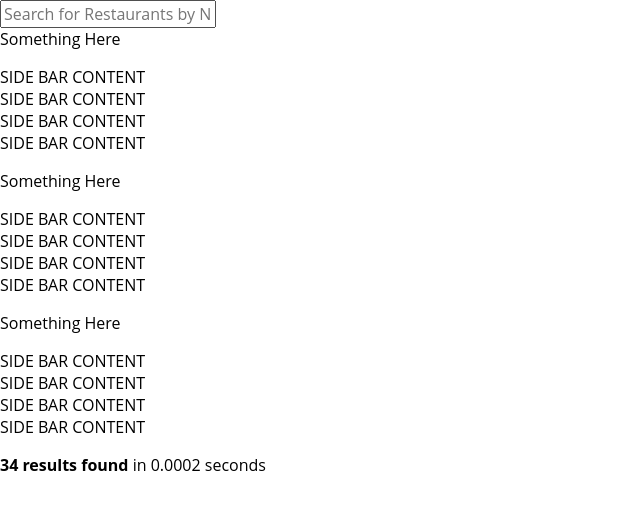
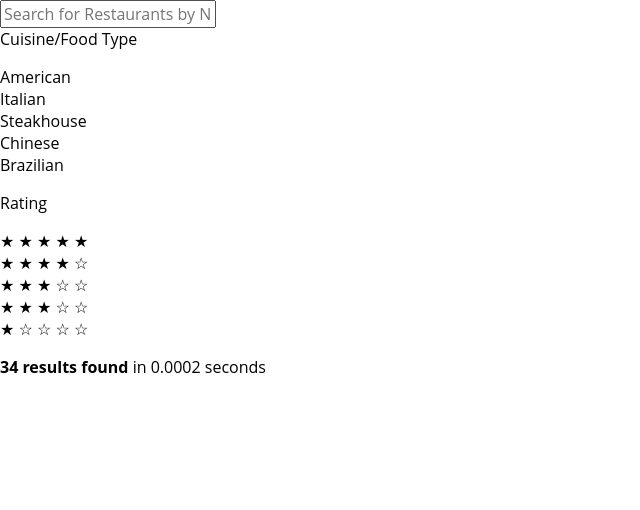
Before and after one commit to Lily-Brown/algolia-takehome, a website: page index.html in a window 1280 px wide. Shown: the whole page, without its empty margins (0-640 px from the left). Drawn offline with nearby package versions, Linux system fonts and the light colour scheme; files that its build step writes are made by us from their sources; a script that the page names is missing.

Commit message:
WIP: algoliasearchHelper approach with name_index

```diff
--- a/assets/js/main.js
+++ b/assets/js/main.js
@@ -1,7 +1,6 @@
 $(function () {
   console.log('Page loaded');
 
-  //Config
   var applicationID = 'VDT23XTJX8';
   var apiKey = '69344a2c6049b250105c46d2893a7c7d';
   var index = 'restaurants';
@@ -11,7 +10,7 @@ $(function () {
   var helper = algoliasearchHelper(client, index);
   var info_helper = algoliasearchHelper(client, info);
 
-  helper.setQueryParameter('hitsPerPage', 10);
+  helper.setQueryParameter('hitsPerPage', 4);
 
   helper.on('result', function(content) {
     content.hits.forEach(function(val,index) {
@@ -24,18 +23,16 @@ $(function () {
         val.food_type = tempHit.food_type;
         val.stars_count = tempHit.stars_count;
         val.price_range = tempHit.price_range;
-        val.dining_style = tempHit.dining_style;
+        val.reviews_count = tempHit.reviews_count;
       });
     })
-    console.log("content:",content);
     renderHits(content);
   });
 
   function renderHits(content) {
     $('#container').html(function() {
       return $.map(content.hits, function(hit) {
-        console.log('hit',hit.food_type);
-        output = hit.food_type
+        output = hit;
         return "<div class='results-div'>" +
                   "<div class='result-img'>" +
                     "<img src='" + hit.image_url + "'>" +
@@ -47,11 +44,13 @@ $(function () {
                       // "RESTAURANT NAME" +
                     "</div>" +
                     "<div class='result-rating'>" +
-                      // "<span class='rating'>4.1 &#9733; &#9733; &#9733; &#9733;</span> &#9734; (1897 reviews)" +
-                      "<span class='rating'>" + hit._highlightResult.food_type + " &#9733; &#9733; &#9733; &#9733;</span> &#9734; (1897 reviews)" +
+                      "<span class='rating'>" + hit.stars_count + " &#9733; &#9733; &#9733; &#9733;</span> &#9734; (" +
+                        hit.reviews_count + " reviews)" +
+                      // "<span class='rating'>" + hit._highlightResult.food_type + " &#9733; &#9733; &#9733; &#9733;</span> &#9734; (1897 reviews)" +
                     "</div>" +
                     "<div class='result-description'>" +
-                      "American | Downtown / Union Square | $31 to $50" +
+                      // "American | Downtown / Union Square | $31 to $50" +
+                      hit.food_type + " | " + hit.neighborhood + " | " + hit.price_range +
                     "</div>" +
                   "</div>" +
                 "</div>";
--- a/index.html
+++ b/index.html
@@ -21,35 +21,36 @@
 
       <div id="side-bar">
         <div class="side-bar-block">
-          <span class="side-bar-heading">Something Here</span>
+          <span class="side-bar-heading">Cuisine/Food Type</span>
           <div class="side-bar-content">
             <p>
-              <div class="side-bar-data">SIDE BAR CONTENT</div>
-              <div class="side-bar-data">SIDE BAR CONTENT</div>
-              <div class="side-bar-data">SIDE BAR CONTENT</div>
-              <div class="side-bar-data">SIDE BAR CONTENT</div>
+              <div class="side-bar-data">American</div>
+              <div class="side-bar-data">Italian</div>
+              <div class="side-bar-data">Steakhouse</div>
+              <div class="side-bar-data">Chinese</div>
+              <div class="side-bar-data">Brazilian</div>
             </p>
           </div>
         </div>
         <div class="side-bar-block">
-          <span class="side-bar-heading">Something Here</span>
+          <span class="side-bar-heading">Rating</span>
           <div class="side-bar-content">
             <p>
-              <div class="side-bar-data">SIDE BAR CONTENT</div>
-              <div class="side-bar-data">SIDE BAR CONTENT</div>
-              <div class="side-bar-data">SIDE BAR CONTENT</div>
-              <div class="side-bar-data">SIDE BAR CONTENT</div>
-            </p>
-          </div>
-        </div>
-        <div class="side-bar-block">
-          <span class="side-bar-heading">Something Here</span>
-          <div class="side-bar-content">
-            <p>
-              <div class="side-bar-data">SIDE BAR CONTENT</div>
-              <div class="side-bar-data">SIDE BAR CONTENT</div>
-              <div class="side-bar-data">SIDE BAR CONTENT</div>
-              <div class="side-bar-data">SIDE BAR CONTENT</div>
+              <div class="side-bar-data">
+                <span>&#9733; &#9733; &#9733; &#9733; &#9733;</span>
+              </div>
+              <div class="side-bar-data">
+                <span>&#9733; &#9733; &#9733; &#9733;</span> &#9734;
+              </div>
+              <div class="side-bar-data">
+                <span>&#9733; &#9733; &#9733;</span> &#9734; &#9734;
+              </div>
+              <div class="side-bar-data">
+                <span>&#9733; &#9733;</span> &#9733; &#9734; &#9734;
+              </div>
+              <div class="side-bar-data">
+                <span>&#9733;</span> &#9734; &#9734; &#9734; &#9734;
+              </div>
             </p>
           </div>
         </div>
@@ -63,57 +64,6 @@
           </span>
         </div>
 
-<!--         <div class="results-div">
-          <div class="result-img">
-            <img src="http://artexpresstravel.com/wordpress/wp-content/uploads/2010/04/anchorandhope1.jpg">
-          </div>
-          <div class="result-info">
-            <div class="result-heading">
-              Anchor and Hope
-            </div>
-            <div class="result-rating">
-              <span class="rating">4.2 &#9733; &#9733; &#9733; &#9733;</span> &#9734; (1897 reviews)
-            </div>
-            <div class="result-description">
-              American & Seafood | SOMA | $31 to $50
-            </div>
-          </div>
-        </div>
-
-        <div class="results-div">
-          <div class="result-img">
-            <img src="http://www.bluestembrasserie.com/images_homepage/4.jpg">
-          </div>
-          <div class="result-info">
-            <div class="result-heading">
-              Bluestem Brasserie
-            </div>
-            <div class="result-rating">
-              <span class="rating">4.1 &#9733; &#9733; &#9733; &#9733;</span> &#9734; (1897 reviews)
-            </div>
-            <div class="result-description">
-              American | Downtown / Union Square | $31 to $50
-            </div>
-          </div>
-        </div>
-
-        <div class="results-div">
-          <div class="result-img">
-            <img src="https://pbs.twimg.com/profile_images/619502439994036224/HEaW7V74.jpg">
-          </div>
-          <div class="result-info">
-            <div class="result-heading">
-              Boulevard
-            </div>
-            <div class="result-rating">
-              <span class="rating">4.2 &#9733; &#9733; &#9733;</span> &#9734; &#9734; (1897 reviews)
-            </div>
-            <div class="result-description">
-              American | Financial District / Embarcadero | $31 to $50
-            </div>
-          </div>
-        </div> -->
-
         <ul id="container"></ul>
 
       </div>
@@ -124,7 +74,6 @@
 
   <script src="//ajax.googleapis.com/ajax/libs/jquery/1.11.2/jquery.min.js"></script>
   <script>window.jQuery || document.write('<script src="assets/js/vendor/jquery-1.11.2.min.js"><\/script>')</script>
-  <!-- <script src="https://cdn.jsdelivr.net/algoliasearch/3/algoliasearch.min.js"></script> -->
   <script src="https://cdn.jsdelivr.net/g/algoliasearch@3(algoliasearchLite.min.js),algoliasearch.helper@2"></script>
   <script src="assets/js/main.js"></script>
   </body>
```
